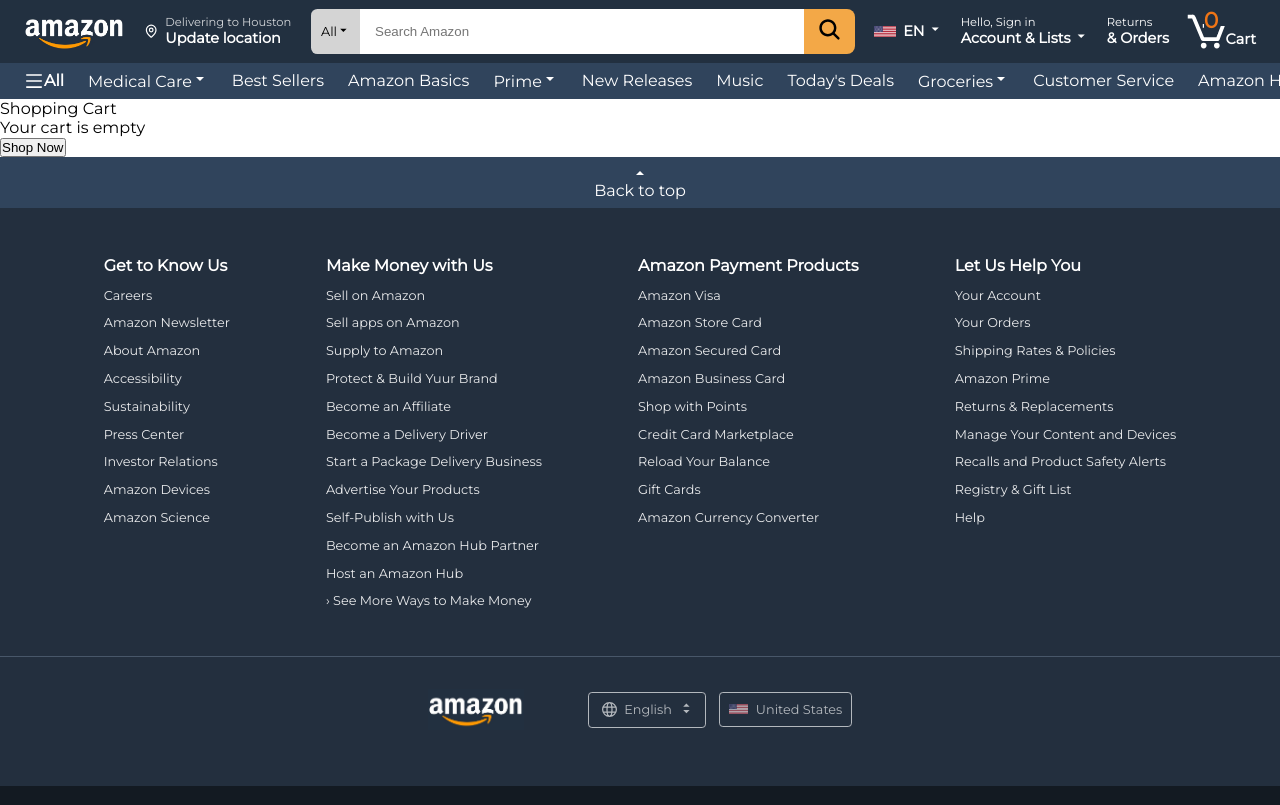
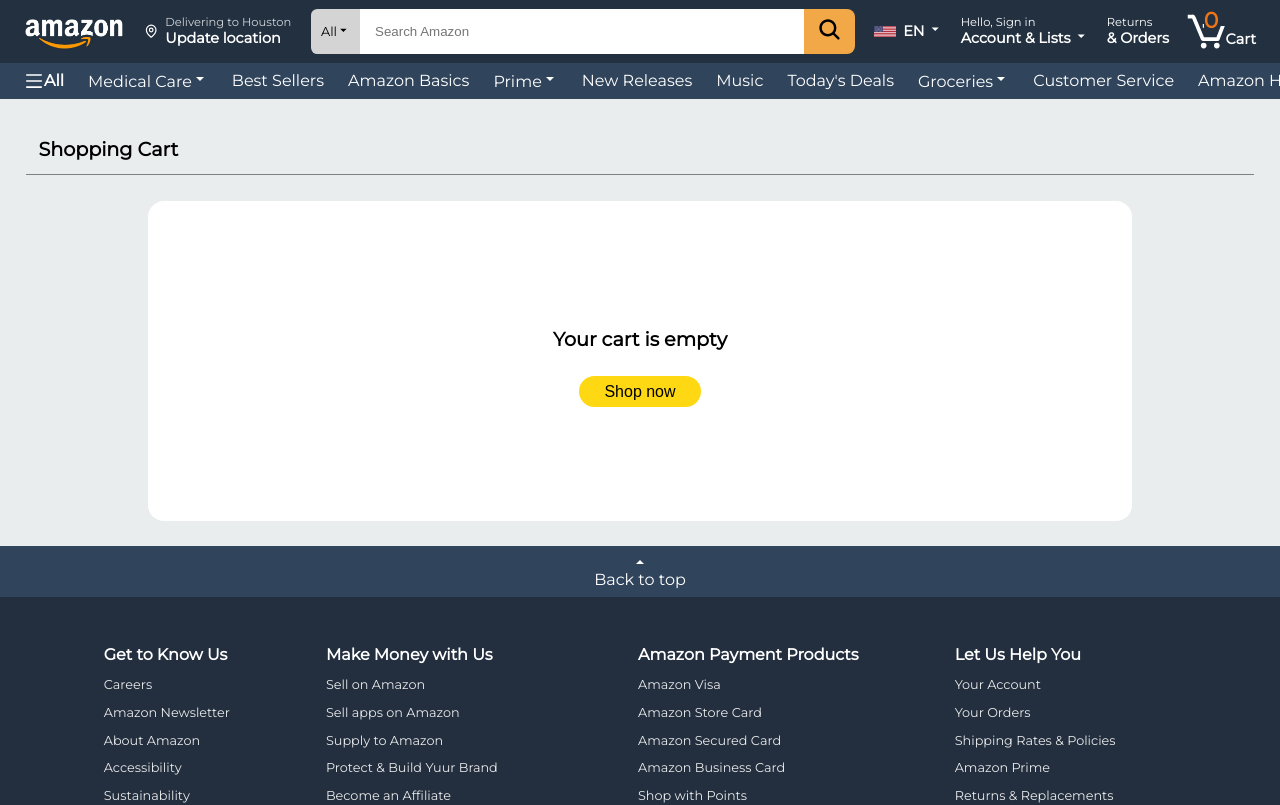
Before and after one commit to henokyohanesdev/Amazon-clone, a React (Vite) app in the folder react-amazon-clone/: page /cart in a window 1280 px wide. Shown: the top 805 px of the page. Built offline with nearby package versions, Linux system fonts and the light colour scheme.

Commit message:
product quantity and total pricing functionality implemented on cart page.

```diff
--- a/react-amazon-clone/src/Components/Header/Header.jsx
+++ b/react-amazon-clone/src/Components/Header/Header.jsx
@@ -71,7 +71,9 @@ export default function Header() {
             </Link>
             <Link to="/cart" className={styles.cart}>
               <BiCartAdd size={45} />
-              <span className={styles.cart_count}>{state.cart.length}</span>
+              <span className={styles.cart_count}>
+                {state.cart.reduce((total, item) => total + item.quantity, 0)}
+              </span>
               <p className={styles.cart_text}>Cart</p>
             </Link>
           </div>
--- a/react-amazon-clone/src/Components/Products/Products.jsx
+++ b/react-amazon-clone/src/Components/Products/Products.jsx
@@ -17,7 +17,7 @@ export default function Products() {
     return (
         <div className={styles.product_container}>
             {product.map((product) => (
-                <SingleProduct key={product.id} {...product} addButton={true}/>
+                <SingleProduct key={product.id} {...product} addButton={true} />
             ))}
         </div>
     )
--- a/react-amazon-clone/src/Components/Products/Products.module.css
+++ b/react-amazon-clone/src/Components/Products/Products.module.css
@@ -135,7 +135,7 @@
 
     .flex_product img {
         width: 100%;
-        max-height: 40em;
+        max-height: 35em;
         object-fit: contain;
     }
 
@@ -150,19 +150,19 @@
     }
 
     .flex_product .title {
-        font-size: 1.8vw;
+        font-size: 1.5vw;
     }
 
     .flex_product .description {
-        font-size: 1.2vw;
+        font-size: 1vw;
     }
 
     .flex_product .count {
-        font-size: 1.2vw;
+        font-size: 1vw;
     }
 
     .flex_product .price {
-        font-size: 1.8vw;
+        font-size: 1.4vw;
     }
 
     .flex_product .button {
--- a/react-amazon-clone/src/Components/Products/SingleProduct/SingleProduct.jsx
+++ b/react-amazon-clone/src/Components/Products/SingleProduct/SingleProduct.jsx
@@ -19,7 +19,7 @@ export default function SingleProduct({ image, id, title, rating, price, descrip
     <div className={flex ? styles.flex_product : styles.product} key={styles.product}>
       <div>
         <Link to={`/products/${id}`}>
-          <img src={image} alt="Product image" />
+          <img className={styles.image} src={image} alt="Product image" />
         </Link>
       </div>
       <div>
--- a/react-amazon-clone/src/pages/Cart/Cart.jsx
+++ b/react-amazon-clone/src/pages/Cart/Cart.jsx
@@ -5,45 +5,72 @@ import Layout from '../../Components/Layout/Layout'
 import SingleProduct from '../../Components/Products/SingleProduct/SingleProduct'
 import styles from './Cart.module.css'
 import CurrencyFormat from '../../Components/CurrencyFormat/CurrencyFormat'
+import { ActionTypes } from '../../utils/actionType'
 
 export default function Cart() {
 
   const [{cart, user}, dispatch] = useContext(DataContext);
-  console.log(cart);
+
+  const increment = (item) => {
+    dispatch({ type: ActionTypes.ADD_TO_CART, item: { ...item, quantity: 1 } })
+  }
+
+  const decrement = (item) => {
+    dispatch({ type: ActionTypes.REMOVE_FROM_CART, item: { ...item, quantity: 1 } })
+  }
+
   return (
     <Layout>
-      <div>
+      <div className={styles.cart}>
         <p className={styles.title}>Shopping Cart</p>
+        <div className={styles.cart_divider}>
         {cart?.length === 0 ? (
           <div className={styles.cart_empty}>
             <p className={styles.empty_title}>Your cart is empty</p>
-            <Link to="/products">
-              <button className={styles.empty_btn}>Shop Now</button>
+            <Link to="/">
+              <button className={styles.empty_btn}>Shop now</button>
             </Link>
           </div>
         ) : (
           <div className={styles.cart_container}>
             {cart?.map((item, index) => (
-              <SingleProduct key={index} {...item} cartdescription={true} flex={true} addButton={false}/>
+              <div>
+              <SingleProduct
+                key={item.id}
+                {...item}
+                detail={true}
+                flex={true}
+                addButton={false}
+              />
+              <div>
+                <button className={styles.remove} onClick={() => decrement(item)}>-</button>
+                <span className={styles.quantity}>{item.quantity}</span>
+                <button className={styles.add} onClick={() => increment(item)}>+</button>
+              </div>
+              </div>
             ))}
           </div>
         )}
 
-        {cart?.length > 0 && (<div className={styles.cart_total}>
-          <div>
-          <p className={styles.total_title}>Subtotal ({cart?.length} items) </p>
-          <CurrencyFormat value={cart?.reduce((total, item) => total + item.price, 0)} />
+        {cart?.length > 0 && (
+          <div className={styles.cart_total}>
+            <div>
+              <span className={styles.total_title}>
+                Subtotal ({cart?.length} items) :
+              </span>
+              <span className={styles.total_price}><CurrencyFormat
+                value={cart?.reduce((total, item) => total + item.price * item.quantity, 0)}
+              /></span>
+            </div>
+            <p className={styles.gift}>
+              <input type="checkbox" />
+              This order contains a gift
+            </p>
+            <Link className={styles.checkout} to="/checkout">Proceed to Checkout</Link>
           </div>
-          <span>
-            <input type="checkbox" />
-            This order contains a gift
-          </span>
-          <Link to="/checkout">Proceed to Checkout</Link>
-        </div>)}
-
+        )}
+        </div>
       </div>
-
-
     </Layout>
-  )
+  );
 }
--- a/react-amazon-clone/src/pages/Cart/Cart.module.css
+++ b/react-amazon-clone/src/pages/Cart/Cart.module.css
@@ -0,0 +1,74 @@
+.title {
+    font-size: clamp(.8em, 1.5vw, 1.5em);
+    font-weight: bold;
+    padding: 1vw;
+    border-bottom: 1px solid gray;
+}
+
+.empty_title {
+    font-size: clamp(.8em, 1.5vw, 1.8em);
+    font-weight: bold;
+    padding: 1vw;
+}
+
+.empty_btn {
+    border: none;
+    text-align: center;
+    background-color: #FFD814;
+    padding: .5vw 2vw;
+    border-radius: 1em;
+    cursor: pointer;
+    font-size: clamp(.8em, 1.5vw, 1em);
+
+}
+
+.cart_empty {
+    display: flex;
+    flex-direction: column;
+    align-items: center;
+    justify-content: center;
+    gap: 1vw;
+    height: 25vw;
+    width: 80%;
+    margin: auto;
+    margin-top: 2vw;
+    background-color: white;
+    border-radius: 1em;
+}
+
+.cart {
+    background-color: #EAEDED;
+    padding: 2vw;
+}
+
+.cart_container {
+    background-color: white;
+    width: 70%;
+
+}
+
+.cart_container img {
+    width: 8vw;
+    object-fit: contain;
+}
+
+.cart_container .product .title{
+    font-size: 10px;
+}
+
+.total_title {
+    font-size: clamp(.8em, 1.5vw, 1.2em);
+    padding: 1vw;
+}
+
+.cart_divider {
+    display: flex;
+    justify-content: space-between;
+}
+
+.total_title {
+    font-size: clamp(.8em, 1.5vw, 1.5em);
+    font-weight: bold;
+    padding: 1vw;
+    border-bottom: 1px solid gray;
+}
--- a/react-amazon-clone/src/utils/actionType.js
+++ b/react-amazon-clone/src/utils/actionType.js
@@ -1,4 +1,5 @@
 export const ActionTypes = {
     ADD_TO_CART: "ADD_TO_CART",
+    REMOVE_FROM_CART: "REMOVE_FROM_CART",
 
 }
--- a/react-amazon-clone/src/utils/reducer.js
+++ b/react-amazon-clone/src/utils/reducer.js
@@ -1,15 +1,58 @@
-import { ActionTypes } from "./actionType"
+import { ActionTypes } from "./actionType";
 
 export const initialState = {
   cart: [],
-}
+};
 
 export const reducer = (state, action) => {
   switch (action.type) {
     case ActionTypes.ADD_TO_CART:
-            return { ...state, cart: [...state.cart, action.item] }
+      const existingItem = state.cart.find(
+        (item) => item.id === action.item.id
+      );
+      if (existingItem) {
+        return {
+          ...state,
+          cart: state.cart.map((item) =>
+            item.id === existingItem.id
+              ? { ...item, quantity: item.quantity + 1 }
+              : item
+          ),
+        };
+      } else {
+        return {
+          ...state,
+          cart: [...state.cart, { ...action.item, quantity: 1 }],
+        };
+      }
+
+    case ActionTypes.REMOVE_FROM_CART:
+      const itemIndex = state.cart.findIndex(
+        (item) => item.id === action.item.id
+      );
+      if (itemIndex >= 0) {
+        const updatedCart = [...state.cart]; // Create a copy of the cart
+
+        if (updatedCart[itemIndex].quantity > 1) {
+          // Decrease quantity
+          updatedCart[itemIndex] = {
+            ...updatedCart[itemIndex],
+            quantity: updatedCart[itemIndex].quantity - 1,
+          };
+        } else {
+          // Remove item if quantity is 1
+          updatedCart.splice(itemIndex, 1);
+        }
+
+        return {
+          ...state,
+          cart: updatedCart,
+        };
+      }
+
+      return state;
 
     default:
       return state;
   }
-}
+};
```
Lines whose indentation alone changed are shown as unchanged.
